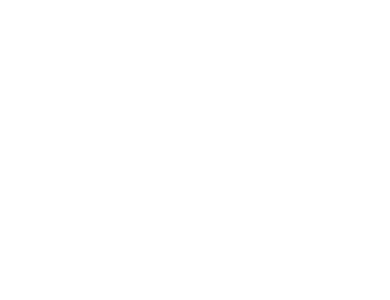
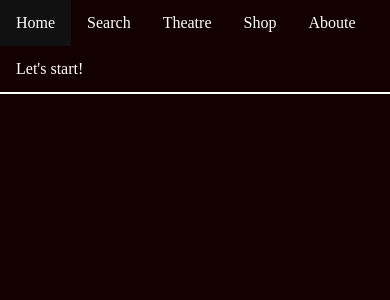
Before and after one commit to uniQueSense/WdPAI, a PHP site: page /public/views/projects.html in a window 390 px wide. Before the commit the part shown is empty. Shown: the top 300 px of the page. Run offline with PHP 8.4, Linux system fonts and the light colour scheme; some libraries are stand-ins or nearby versions.

Commit message:
first steps in home page

```diff
--- a/public/css/style.css
+++ b/public/css/style.css
@@ -12,6 +12,14 @@ body {
     flex-direction: column;
     justify-content: center;
     align-items: center;
+}
+.container1 {
+    margin: 0;
+    width: 100vw;
+    height: 100vh;
+    background: transparent radial-gradient(closest-side at 51% 100%, #800000 0%, #130000 100%) 0% 0% no-repeat padding-box;
+    display: flex;
+    flex-direction: column;
 }
 .curtain {
     z-index: 1;
@@ -61,6 +69,33 @@ button:hover {
     color:  white;
 }
 
+ul {
+    list-style-type: none;
+    margin: 0;
+    padding: 0;
+  }
+  li {
+    float: left;
+  }
+
+  li a {
+    display: block;
+    color: white;
+    text-align: center;
+    padding: 14px 16px;
+    text-decoration: none;
+  }
+
+  /* Change the link color to #111 (black) on hover */
+  li a:hover {
+    background-color: #111;
+  }
+  .menu{
+    width: 100%;
+    border-bottom: 2px solid white;
+  }
+
+
 @media only screen and (max-device-width: 420px){
     .container {
         flex-direction: column;
@@ -79,4 +114,8 @@ button:hover {
     .logo {
         height: 28em;
     }
+
+    .form {
+        margin: auto;
+    }
 }
--- a/public/views/login.html
+++ b/public/views/login.html
@@ -1,6 +1,7 @@
 <!DOCTYPE html>
 <head>
     <link rel="stylesheet" type="text/css" href="../css/style.css">
+    <script src="https://kit.fontawesome.com/7186f6c2cc.js" crossorigin="anonymous"></script>
     <title>LOGIN PAGE</title>
 </head>
 
@@ -20,7 +21,7 @@
                 <input name="password" type="password" placeholder="password">
                 <!-- <input id="rememberChkBox" type="checkbox"> -->
                 <div class="button_login">
-                    <button>→</button>
+                    <button><i class="fas fa-arrow-right"></i></button>
                 </div>
             </form>
         </div>
--- a/public/views/projects.html
+++ b/public/views/projects.html
@@ -0,0 +1,21 @@
+<!DOCTYPE html>
+<head>
+    <link rel="stylesheet" type="text/css" href="../css/style.css">
+    <script src="https://kit.fontawesome.com/7186f6c2cc.js" crossorigin="anonymous"></script>
+    <title>MainPage</title>
+</head>
+
+<body>
+    <div class="container1">
+        <div class="menu">
+            <ul style="float:right">
+                <li><a href="default.asp">Home</a></li>
+                <li><a href="default.asp">Search</a></li>
+                <li><a href="default.asp">Theatre</a></li>
+                <li><a href="default.asp">Shop</a></li>
+                <li><a href="default.asp">Aboute</a></li>
+                <li><a href="default.asp">Let's start!</a></li>
+            </ul>
+        </div>
+    </div>
+</body>
```
